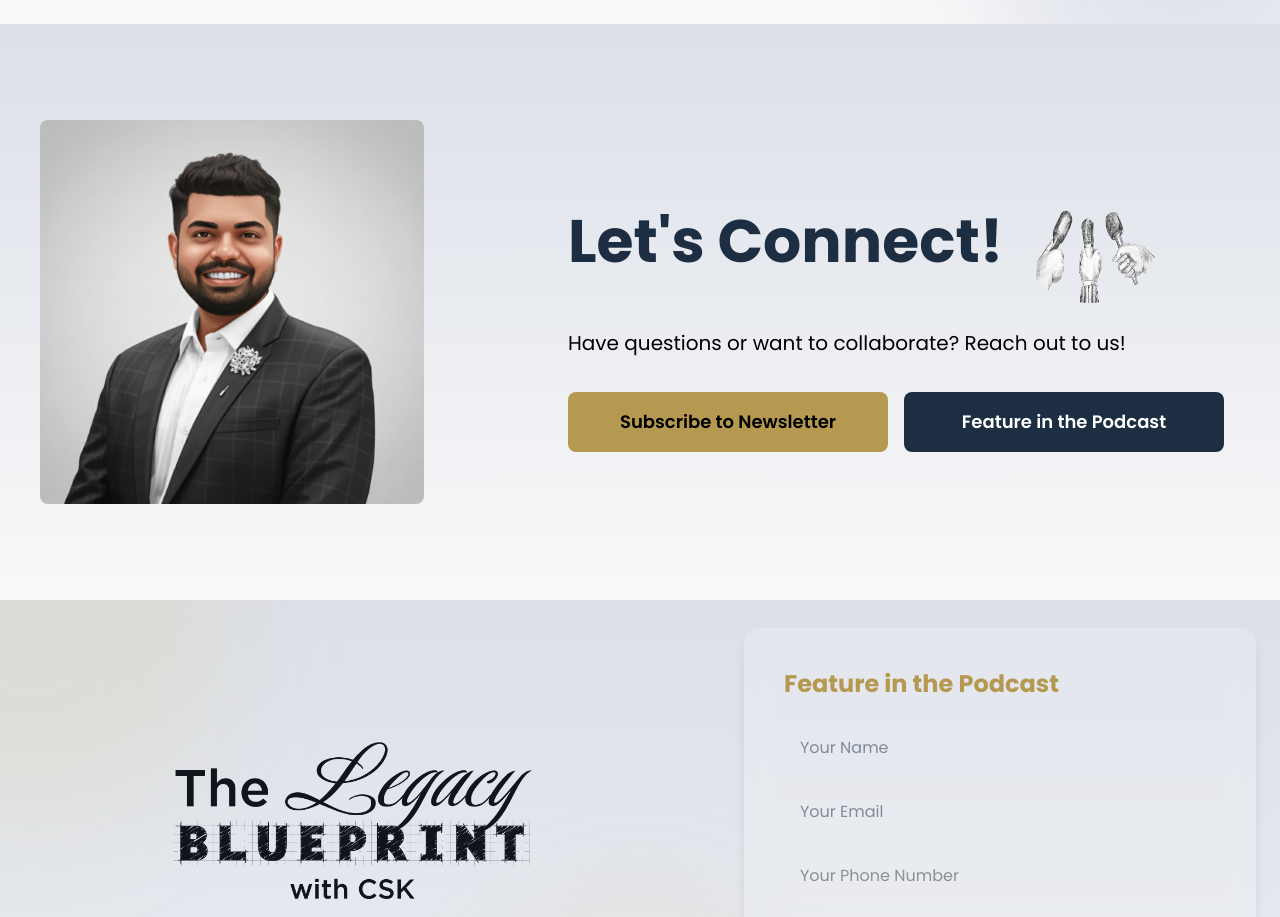
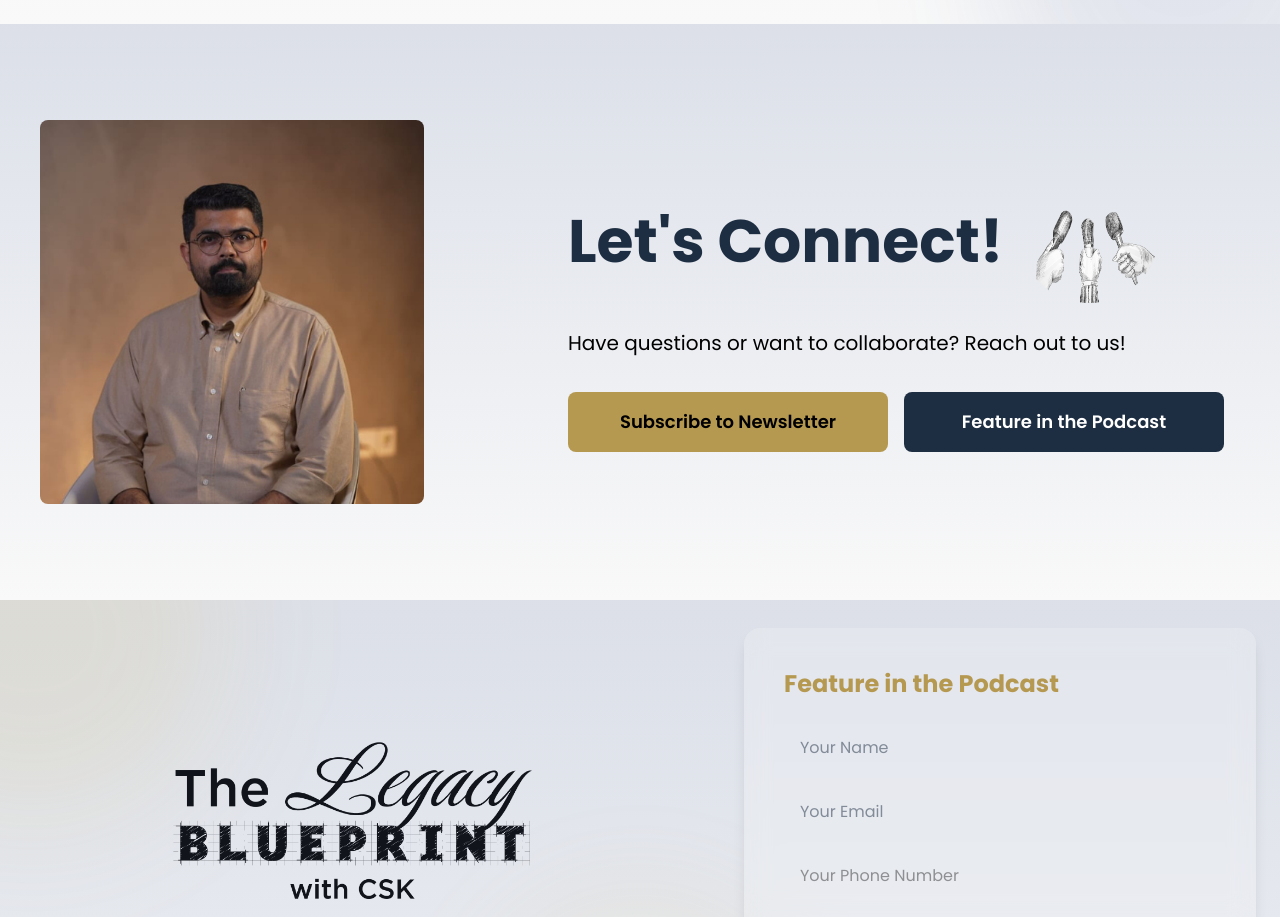
Before and after one commit to arunreddy7-alt/podcast, a Next.js app: page / in a window 1280 px wide. Shown: the part 3600-4517 px from the top of the page. Built offline with nearby package versions, Linux system fonts and the light colour scheme.

Commit message:
Your commit message

```diff
--- a/app/page.js
+++ b/app/page.js
@@ -423,7 +423,7 @@ export default function PodcastLandingPage() {
     <div className="relative max-w-7xl mx-auto z-10 flex flex-col lg:flex-row items-center justify-center lg:justify-between gap-8 lg:gap-12 px-4">
     <div className="flex-shrink-0" data-anim="slide-left">
   <Image
-    src="/Avatar With BG.png"
+    src="/pfp.png"
     alt="Avatar"
     width={500}
     height={500}
```
Also changed, not shown: public/pfp.png (added).
